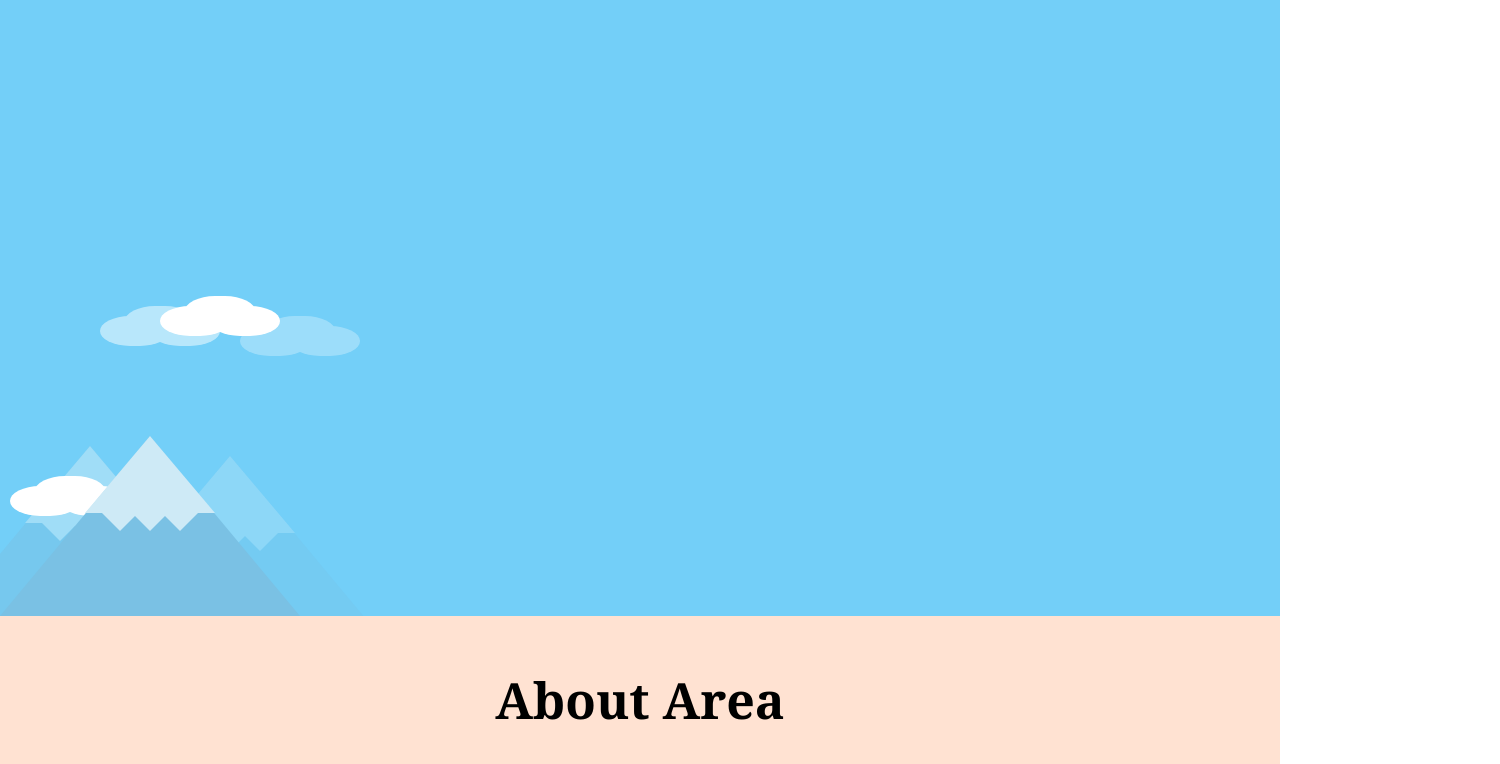
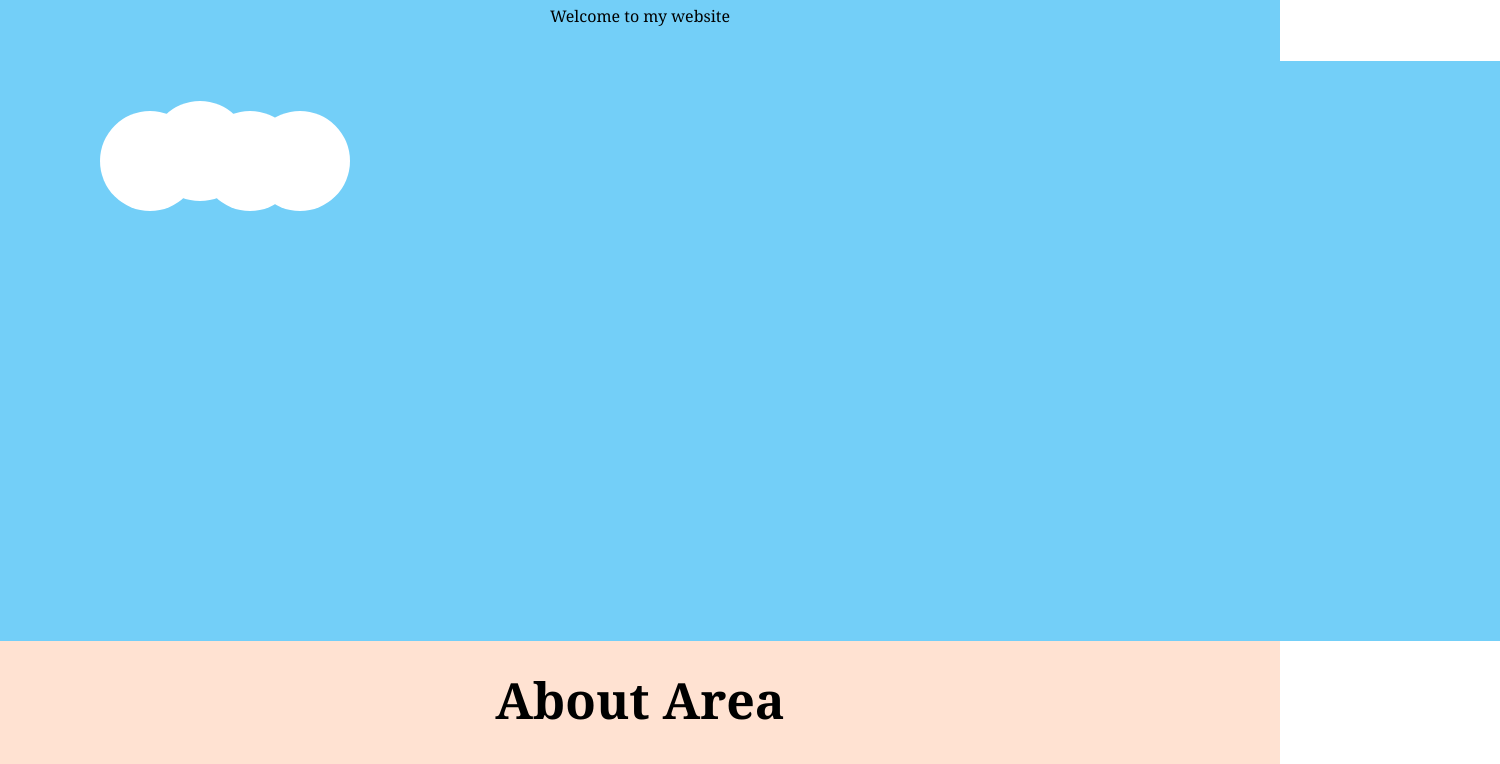
Before and after one commit to anetasopa/butterfly-123.github.io, a plain HTML site: page index.html in a window 1280 px wide. Shown: the part 184-948 px from the top of the page, 1500 px wide, since content can reach past the window. Drawn offline with Linux system fonts and the light colour scheme.

Commit message:
Add cloud

```diff
--- a/index.html
+++ b/index.html
@@ -76,14 +76,16 @@
 
     h2 {
       font-size: 30px;
+      margin-bottom: 30px;
       font-family: Georgia, 'Times New Roman', Times, serif;
       text-align: center;
       color: #ff8800;
     }
 
     p {
-      line-height: 50px;
+      line-height: 30px;
       text-align: center;
+      margin: 30px 0;
     }
 
     a {
@@ -164,14 +166,14 @@
 
     .child {
       background-color: white;
-      margin: 10px;
+      margin: 30px;
     }
 
     .myCv {
       margin-top: 50px;
     }
 
-    .bg{
+    /* .bg{
       overflow:hidden;
       background: #73cff8;
       position: absolute;
@@ -248,7 +250,7 @@
       content: '';
       left: 25px;
       top: -10px;
-    }
+    } */
 
   </style>
 
@@ -264,10 +266,14 @@
   </nav>
 
   <div class="home-area" id="home">
-    <div class="container-for-centered-div">
+    <h1>About me</h1>
+    <p>Welcome to my website</p>
+    <canvas id='canvas' width=1500 height=580 style='background-color: #73cff8;'>
+
+    </canvas>
+
+    <!-- <div class="container-for-centered-div">
       <div class="centered-div">
-        <h1>About me</h1>
-        <p>Welcome to my website</p>
         <div class="bg">
           <div class="mountain">
             <div class="mountain-top">
@@ -296,7 +302,7 @@
           <div class="cloud"></div>
         </div>
       </div>
-    </div>
+    </div> -->
   </div>
 
   <div class="about-area area" id="about">
@@ -324,7 +330,7 @@
                   <img src='https://butterfly-123.github.io/image/solar_system.png' alt='Solar system'>
                 </div>
                 <div>
-                  <p>Lorem Ipsum is simply dummy text of the printing and typesetting industry.</p>
+                  <p>This project schows, how fast the planets are moving relative to earth.</p>
                 </div>
                 <div>
                   <a class="example_c" href='https://jsfiddle.net/5zhm7gsu/'>View on JsFiddle</a>
@@ -340,7 +346,7 @@
                   <img src='https://butterfly-123.github.io/image/colored_balls.png' alt='Colored balls'>
                 </div>
                 <div>
-                  <p>Lorem Ipsum is simply dummy text of the printing and typesetting industry.</p>
+                  <p>It is fun to create moving balls, their random size, color and stroke limit.</p>
                 </div>
                 <div>
                   <a class="example_c" href='https://jsfiddle.net/yzdcLjq2/2/'>View on JsFiddle</a>
@@ -356,7 +362,7 @@
                   <img src='https://butterfly-123.github.io/image/particle_movement.png' alt='Particle movement'>
                 </div>
                 <div>
-                  <p>Lorem Ipsum is simply dummy text of the printing and typesetting industry.</p>
+                  <p>In this project shows, how particles interact. How does strength and speed work relative to each other.</p>
                 </div>
                 <div>
                   <a class="example_c" href='https://jsfiddle.net/g4k0by3h/'>View on JsFiddle</a>
@@ -372,7 +378,7 @@
                   <img src='https://butterfly-123.github.io/image/game.png' alt='Game'>
                 </div>
                 <div>
-                  <p>Lorem Ipsum is simply dummy text of the printing and typesetting industry.</p>
+                  <p>Writing the game from beginning to end is the best way to learn figuring, giving them movement and the right properties. Added to this is the timely appearance of the text. Learning to write code correctly and legibly.</p>
                 </div>
                 <div>
                   <a class="example_c" href='https://jsfiddle.net/g4k0by3h/1/'>View on JsFiddle</a>
@@ -390,6 +396,55 @@
   //   var nav = document.querySelector('nav');
   //   nav.classList.toggle('sticky', window.scrollY > 0);
   // })
+  const canvas = document.getElementById("canvas");
+  const ctx = canvas.getContext("2d");
+
+  class Cloud {
+    constructor(x, y, vx, vy, r, color) {
+      this.x = x
+      this.y = y
+      this.vx = vx
+      this.vy = vy
+      this.r = r
+      this.color = color
+    }
+    draw() {
+      ctx.beginPath();
+      ctx.arc(this.x, this.y, this.r, 0, 2 * Math.PI);
+      ctx.fillStyle = this.color;
+      ctx.fill();
+    }
+    speedCloud() {
+      this.x += this.vx;
+  	  this.y += this.vy;
+    }
+  }
+
+  const cloud1 = new Cloud(150, 100, 3, 3, 50, "white")
+  const cloud2 = new Cloud(200, 90, 3, 3, 50, "white")
+  const cloud3 = new Cloud(250, 100, 3, 3, 50, "white")
+  const cloud4 = new Cloud(300, 100, 3, 3, 50, "white")
+
+
+  function drawAnimation() {
+    ctx.clearRect(0, 0, canvas.width, canvas.height);
+    cloud1.draw()
+    cloud2.draw()
+    cloud3.draw()
+    cloud4.draw()
+    cloud1.speedCloud()
+    cloud2.speedCloud()
+    cloud3.speedCloud()
+    cloud4.speedCloud()
+  }
+
+  function loop() {
+    //window.requestAnimationFrame(loop);
+ 		drawAnimation()
+  }
+
+loop();
+
   </script>
 
 </body>
```
